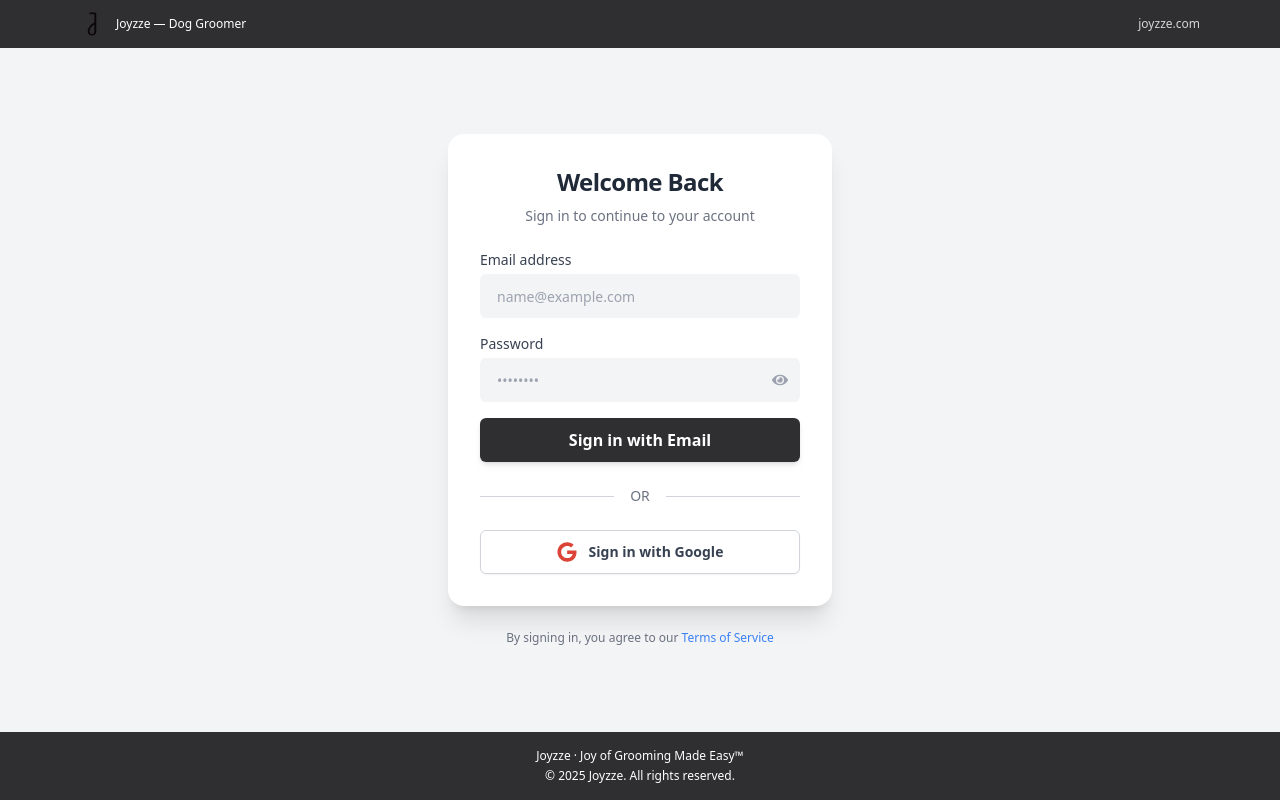
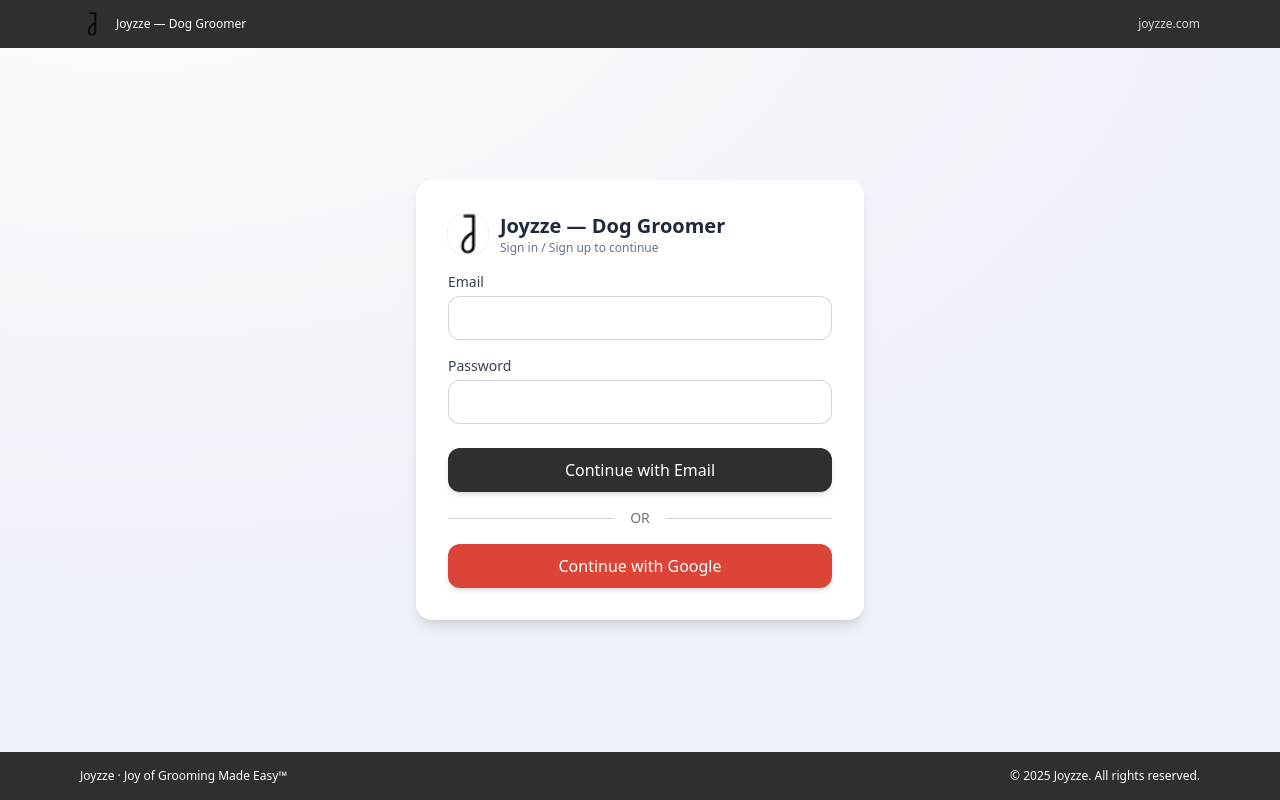
Before and after one commit to Rehan111-555/Groom-dog, a Next.js app: page /signin in a window 1280 px wide. Built offline with nearby package versions, Linux system fonts and the light colour scheme.

Commit message:
Update page.jsx

```diff
--- a/app/signin/page.jsx
+++ b/app/signin/page.jsx
@@ -3,21 +3,16 @@
 import { useState } from 'react';
 import { signIn } from 'next-auth/react';
 import { useRouter } from 'next/navigation';
-import { FaGoogle, FaSpinner, FaEye, FaEyeSlash } from 'react-icons/fa';
 
-// Define a consistent color palette for the design
-const BRAND_COLORS = {
-  primary: '#2f2f31',
-  googleRed: '#DB4437',
-  inputBg: '#f8f9fa',
-  placeholder: '#a0a0a0',
+// Brand color for header/footer + button
+const BRAND = {
+  charcoal: '#2f2f31',
 };
 
 export default function SignInPage() {
   const [loading, setLoading] = useState(false);
   const [email, setEmail] = useState('');
   const [password, setPassword] = useState('');
-  const [showPassword, setShowPassword] = useState(false);
   const router = useRouter();
 
   async function handleGoogle() {
@@ -50,109 +45,109 @@
   }
 
   return (
-    <main className="min-h-screen flex flex-col bg-gray-100 font-sans">
-
-      {/* Header */}
-      <header className="w-full text-xs text-white" style={{ backgroundColor: BRAND_COLORS.primary }}>
+    <main className="min-h-screen flex flex-col bg-[radial-gradient(1200px_700px_at_10%_-10%,#ffffff_0%,#f6f7fb_45%,#eef2f9_100%)]">
+      {/* Top bar */}
+      <header className="w-full text-xs text-white" style={{ backgroundColor: BRAND.charcoal }}>
         <div className="max-w-6xl mx-auto px-4 py-3 flex items-center justify-between">
           <div className="flex items-center gap-3">
-            <img src="/dog-5.png" width={24} height={24} alt="Joyzze" className="rounded-full" />
+            {/* Keeping logo for brand consistency */}
+            <img src="/dog-5.png" width={24} height={24} alt="Joyzze" className="rounded" />
             <span>Joyzze — Dog Groomer</span>
           </div>
-          <a href="https://joyzze.com" className="opacity-80 hover:opacity-100 transition-opacity">joyzze.com</a>
+          <a href="https://joyzze.com" className="opacity-80 hover:opacity-100">joyzze.com</a>
         </div>
       </header>
 
-      {/* Main Content - Centered */}
-      <div className="flex-1 flex items-center justify-center p-4">
-        <div className="w-full max-w-sm">
-
-          {/* Sign-in Card */}
-          <section className="bg-white rounded-2xl shadow-xl p-8 transform transition-transform duration-300 hover:scale-[1.01]">
-            <div className="text-center mb-6">
-              <h1 className="text-2xl font-bold text-gray-800 tracking-tight">Welcome Back</h1>
-              <p className="text-sm text-gray-500 mt-2">Sign in to continue to your account</p>
+      {/* Main content area - Centered */}
+      <div className="flex-1 flex items-center justify-center p-4"> {/* Added flex, items-center, justify-center, p-4 */}
+        <div className="max-w-md w-full"> {/* Adjusted max-w to make it narrower */}
+          {/* Left: Sign-in card (now centered) */}
+          <section className="bg-white rounded-2xl shadow-lg p-6 md:p-8">
+            <div className="flex items-center gap-3 mb-4">
+              <img
+                src="/dog-5.png"
+                alt="Joyzze logo"
+                className="w-10 h-10 rounded-2xl object-cover bg-white ring-1 ring-black/5"
+              />
+              <div>
+                <h1 className="text-xl font-semibold text-slate-800">Joyzze — Dog Groomer</h1>
+                <p className="text-xs text-slate-500">Sign in / Sign up to continue</p>
+              </div>
             </div>
 
             {/* Email and Password Form */}
-            <form onSubmit={handleCredentials} className="space-y-4">
-              <div>
-                <label htmlFor="email" className="block text-sm font-medium text-gray-700">Email address</label>
+            <form onSubmit={handleCredentials} className="mb-4">
+              <div className="mb-4">
+                <label htmlFor="email" className="block text-sm font-medium text-gray-700 mb-1">Email</label>
                 <input
                   id="email"
                   type="email"
                   value={email}
                   onChange={(e) => setEmail(e.target.value)}
-                  className="w-full h-11 rounded-md px-4 text-sm bg-gray-100 border border-transparent focus:border-blue-500 focus:ring-2 focus:ring-blue-500 focus:ring-opacity-50 transition-all duration-300 mt-1"
-                  placeholder="name@example.com"
+                  className="w-full h-11 rounded-xl px-4 ring-1 ring-inset ring-gray-300 focus:ring-2 focus:ring-inset focus:ring-blue-600"
                   required
                 />
               </div>
-
-              <div className="relative">
-                <label htmlFor="password" className="block text-sm font-medium text-gray-700">Password</label>
+              <div className="mb-6">
+                <label htmlFor="password" className="block text-sm font-medium text-gray-700 mb-1">Password</label>
                 <input
                   id="password"
-                  type={showPassword ? 'text' : 'password'}
+                  type="password"
                   value={password}
                   onChange={(e) => setPassword(e.target.value)}
-                  className="w-full h-11 rounded-md px-4 text-sm bg-gray-100 border border-transparent focus:border-blue-500 focus:ring-2 focus:ring-blue-500 focus:ring-opacity-50 transition-all duration-300 mt-1"
-                  placeholder="••••••••"
+                  className="w-full h-11 rounded-xl px-4 ring-1 ring-inset ring-gray-300 focus:ring-2 focus:ring-inset focus:ring-blue-600"
                   required
                 />
-                <button
-                  type="button"
-                  onClick={() => setShowPassword(!showPassword)}
-                  className="absolute inset-y-0 right-0 top-6 pr-3 flex items-center text-gray-400 hover:text-gray-600 focus:outline-none"
-                  aria-label={showPassword ? 'Hide password' : 'Show password'}
-                >
-                  {showPassword ? <FaEyeSlash /> : <FaEye />}
-                </button>
               </div>
-
               <button
                 type="submit"
-                className="w-full h-11 rounded-md text-white font-semibold shadow-md hover:shadow-lg transition-all disabled:opacity-50 disabled:cursor-not-allowed flex items-center justify-center gap-2 mt-6"
-                style={{ backgroundColor: BRAND_COLORS.primary }}
+                className="w-full h-11 rounded-xl text-white font-medium shadow-md hover:shadow-lg transition disabled:opacity-70"
+                style={{ backgroundColor: BRAND.charcoal }}
                 disabled={loading}
               >
-                {loading ? <FaSpinner className="animate-spin" /> : 'Sign in with Email'}
+                {loading ? 'Connecting…' : 'Continue with Email'}
               </button>
             </form>
 
             {/* Separator */}
-            <div className="my-6 flex items-center before:flex-1 before:border-t before:border-gray-300 before:content-[''] after:flex-1 after:border-t after:border-gray-300 after:content-['']">
+            <div className="my-4 flex items-center before:flex-1 before:border-t before:border-gray-300 before:content-[''] after:flex-1 after:border-t after:border-gray-300 after:content-['']">
               <p className="mx-4 text-center text-sm text-gray-500">OR</p>
             </div>
 
             {/* Google Sign-in Button */}
             <button
-              className="w-full h-11 rounded-md text-gray-700 bg-white border border-gray-300 font-semibold shadow-sm hover:bg-gray-50 transition-all disabled:opacity-50 disabled:cursor-not-allowed flex items-center justify-center gap-3"
+              className="w-full h-11 rounded-xl text-white font-medium shadow-md hover:shadow-lg transition disabled:opacity-70"
+              style={{ backgroundColor: '#DB4437' }} // Google red
               onClick={handleGoogle}
               disabled={loading}
             >
-              <FaGoogle className="text-xl" style={{ color: BRAND_COLORS.googleRed }} />
-              <span className="text-sm">Sign in with Google</span>
+              {loading ? 'Connecting…' : 'Continue with Google'}
             </button>
+
+            {/* Removed the 'First-time users...' text as it's less relevant without pictures */}
+            {/* If you wish to keep it, uncomment the <p> tag below */}
+            {/* <p className="mt-4 text-xs text-slate-500">
+              First-time users are created automatically after Google confirms your account.
+            </p> */}
+
+            {/* Removed the 2x2 sample images div */}
+
           </section>
 
-          {/* Optional Footer/Legal Text */}
-          <div className="mt-6 text-center text-xs text-gray-500">
-            <p>
-              By signing in, you agree to our{' '}
-              <a href="#" className="text-blue-500 hover:underline">Terms of Service</a>
-            </p>
-          </div>
+          {/* Removed the entire Right: hero image section */}
+
         </div>
       </div>
 
-      {/* Global Footer */}
+      {/* Footer pinned to bottom */}
       <footer
-        className="w-full text-xs text-white p-4 text-center"
-        style={{ backgroundColor: BRAND_COLORS.primary }}
+        className="w-full text-xs text-white mt-auto"
+        style={{ backgroundColor: BRAND.charcoal }}
       >
-        <span>Joyzze · Joy of Grooming Made Easy™</span>
-        <span className="block mt-1">© {new Date().getFullYear()} Joyzze. All rights reserved.</span>
+        <div className="max-w-6xl mx-auto px-4 py-4 flex items-center justify-between">
+          <span>Joyzze · Joy of Grooming Made Easy™</span>
+          <span>© {new Date().getFullYear()} Joyzze. All rights reserved.</span>
+        </div>
       </footer>
     </main>
   );
```
